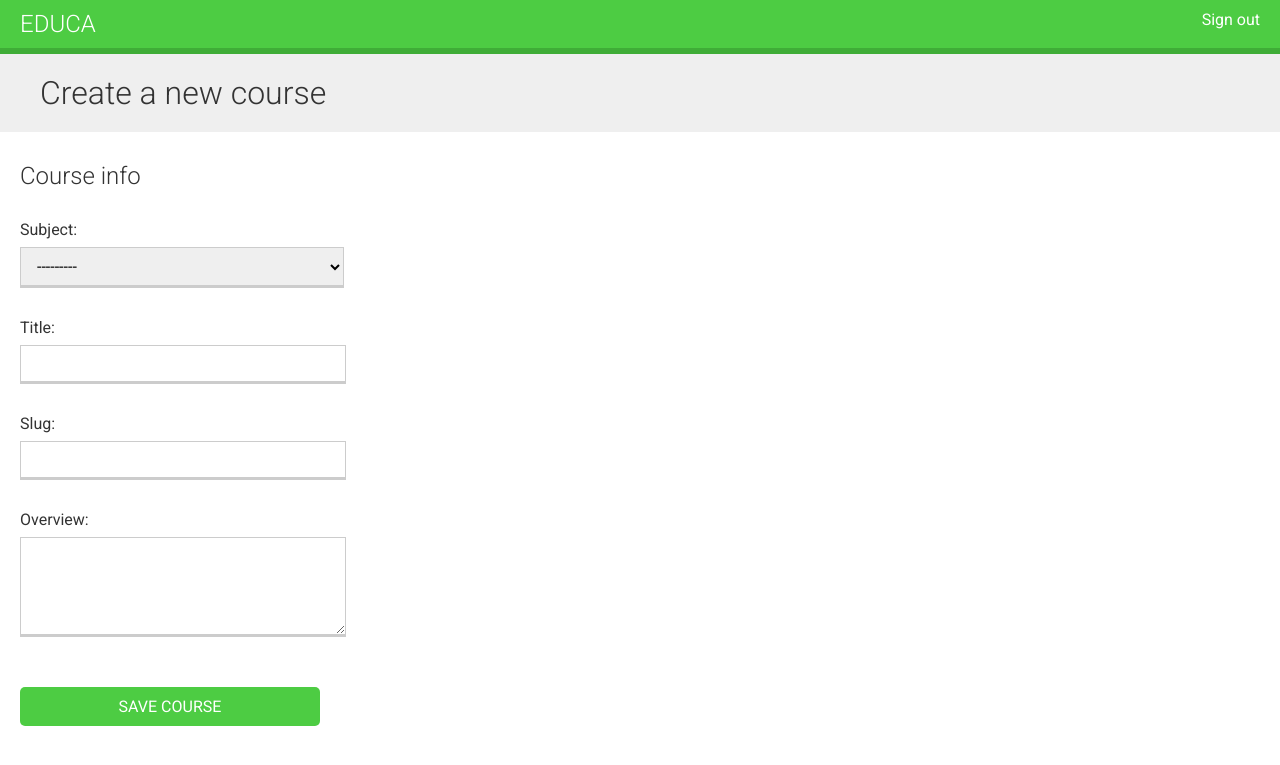
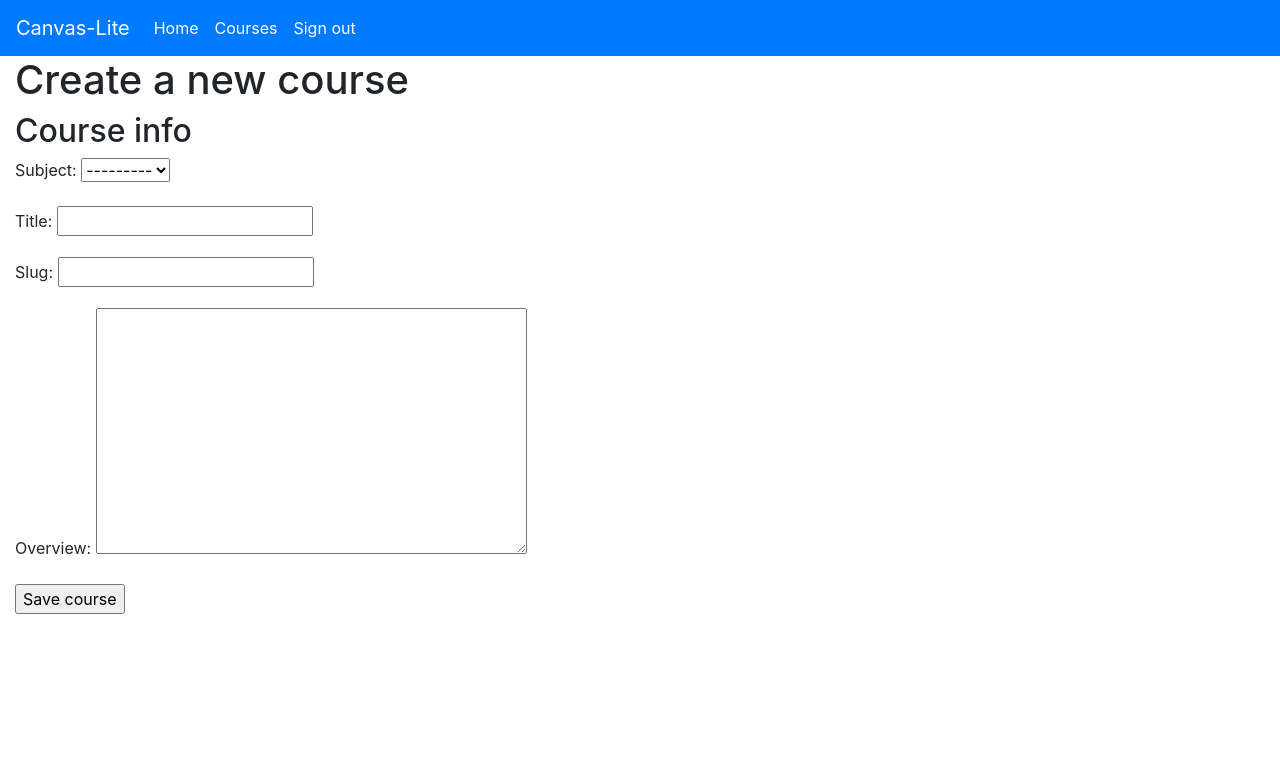
Before and after one commit to leviprice97/canvaslite, a Django app: page /course/create/ in a window 1280 px wide. Shown: the top 765 px of the page. Run offline with Django 3.2, Linux system fonts and the light colour scheme; the visitor is signed in with stand-in values (Sample User, id 1); data that the repository does not hold is empty; parts of the project's set-up code (start-up, migrations or seed data) failed here and were passed over; some libraries are stand-ins or nearby versions.

Commit message:
Change Navbar Style, add courses button

```diff
--- a/courses/templates/base.html
+++ b/courses/templates/base.html
@@ -1,29 +1,49 @@
-{% load static %}
-<!DOCTYPE html>
-<html>
+{% load staticfiles %}
+<!doctype html>
+<html lang="en">
   <head>
-  <meta charset="utf-8" />
-  <title>{% block title %}Educa{% endblock %}</title>
-  <link href="{% static "css/base.css" %}" rel="stylesheet">
+      <!-- Required meta tags -->
+      <meta charset="utf-8">
+      <meta name="viewport" content="width=device-width, initial-scale=1, shrink-to-fit=no">
+      <!-- Bootstrap CSS -->
+      <link rel="stylesheet" href="https://stackpath.bootstrapcdn.com/bootstrap/4.4.1/css/bootstrap.min.css" integrity="sha384-Vkoo8x4CGsO3+Hhxv8T/Q5PaXtkKtu6ug5TOeNV6gBiFeWPGFN9MuhOf23Q9Ifjh" crossorigin="anonymous">
+      <title>Canvas-Lite</title>
   </head>
   <body>
-  <div id="header">
-    <a href="/" class="logo">Educa</a>
-    <ul class="menu">
+    <nav class="navbar navbar-expand-lg navbar-dark bg-primary">
+      <a class="navbar-brand" href="/">Canvas-Lite</a>
+      <button class="navbar-toggler" type="button" data-toggle="collapse" data-target="#navbarSupportedContent" aria-controls="navbarSupportedContent" aria-expanded="false" aria-label="Toggle navigation">
+        <span class="navbar-toggler-icon"></span>
+      </button>
+      <div class="collapse navbar-collapse" id="navbarSupportedContent">
+        <ul class="navbar-nav mr-auto">
+            <li class="nav-item active">
+                <a class="nav-link" href="/">Home <span class="sr-only">(current)</span></a>
+            </li>
+            <li class="nav-item active">
+              <a class="nav-link"  href="{% url "student_course_list" %}" >Courses</a>
+            </li>
+            <li class="nav-item active">
               {% if request.user.is_authenticated %}
-        <li><a href="{% url "logout" %}">Sign out</a></li>
+              <a class="nav-link"  href="{% url "logout" %}">Sign out<span class="sr-only">(current)</span></a>
               {% else %}
-        <li><a href="{% url "login" %}">Sign in</a></li>
+              <a class="nav-link"  href="{% url "login" %}">Sign in<span class="sr-only">(current)</span></a>
               {% endif %}
+            </li>
+
         </ul>
       </div>
-  <div id="content">
+    </nav>
+    <!-- Optional JavaScript -->
+    <!-- jQuery first, then Popper.js, then Bootstrap JS -->
+    <script src="https://code.jquery.com/jquery-3.4.1.slim.min.js" integrity="sha384-J6qa4849blE2+poT4WnyKhv5vZF5SrPo0iEjwBvKU7imGFAV0wwj1yYfoRSJoZ+n" crossorigin="anonymous"></script>
+    <script src="https://cdn.jsdelivr.net/npm/popper.js@1.16.0/dist/umd/popper.min.js" integrity="sha384-Q6E9RHvbIyZFJoft+2mJbHaEWldlvI9IOYy5n3zV9zzTtmI3UksdQRVvoxMfooAo" crossorigin="anonymous"></script>
+    <script src="https://stackpath.bootstrapcdn.com/bootstrap/4.4.1/js/bootstrap.min.js" integrity="sha384-wfSDF2E50Y2D1uUdj0O3uMBJnjuUD4Ih7YwaYd1iqfktj0Uod8GCExl3Og8ifwB6" crossorigin="anonymous"></script>
+    <div class="container-fluid">
       {% block content %}
       {% endblock %}
     </div>
-
-  <script src="https://ajax.googleapis.com/ajax/libs/jquery/
-   3.3.1/jquery.min.js"></script>
+    <script src="https://ajax.googleapis.com/ajax/libs/jquery/+3.3.1/jquery.min.js"></script>
     <script src="https://ajax.googleapis.com/ajax/libs/jquery/3.3.1/jquery.min.js"></script>
     <script src="https://ajax.googleapis.com/ajax/libs/jqueryui/1.12.1/jquery-ui.min.js"></script>
     <script>
@@ -32,6 +52,5 @@
         {% endblock %}
       });
     </script>
-
   </body>
 </html>
```
Lines whose indentation alone changed are shown as unchanged.
